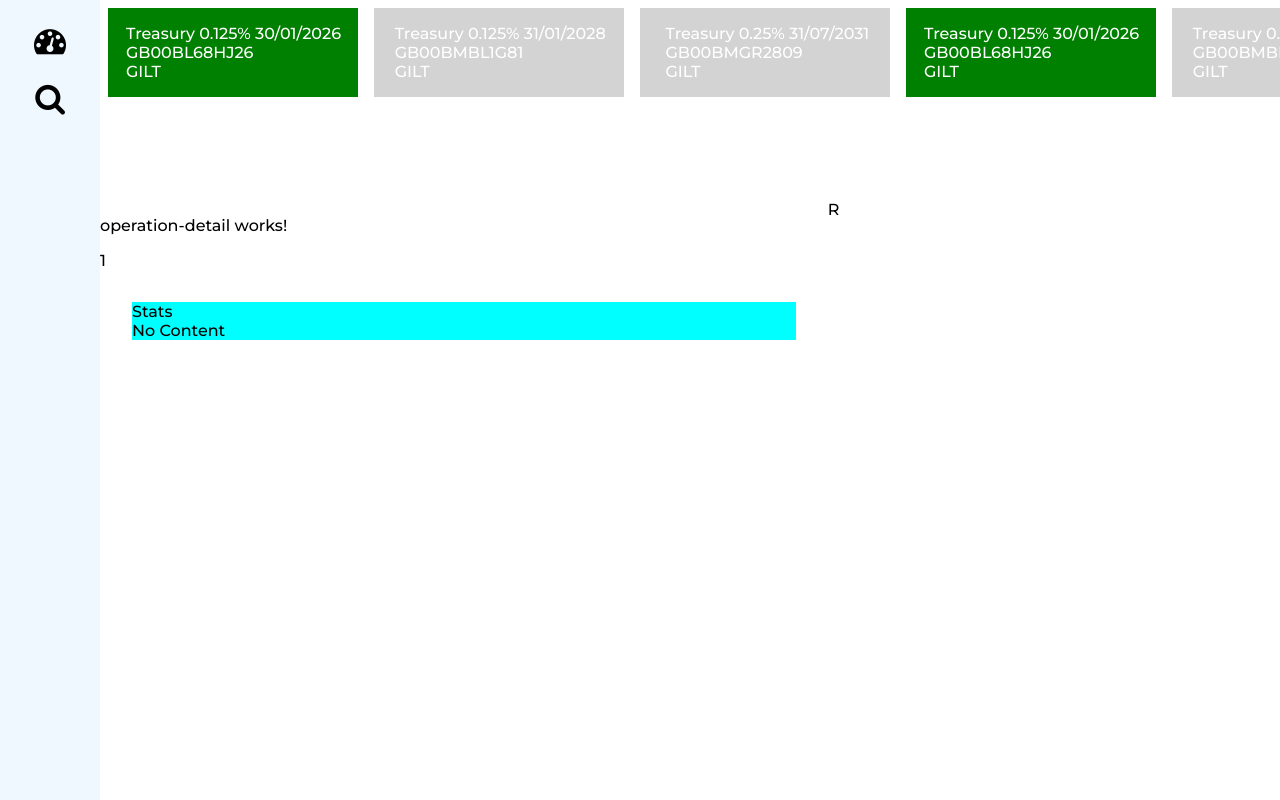
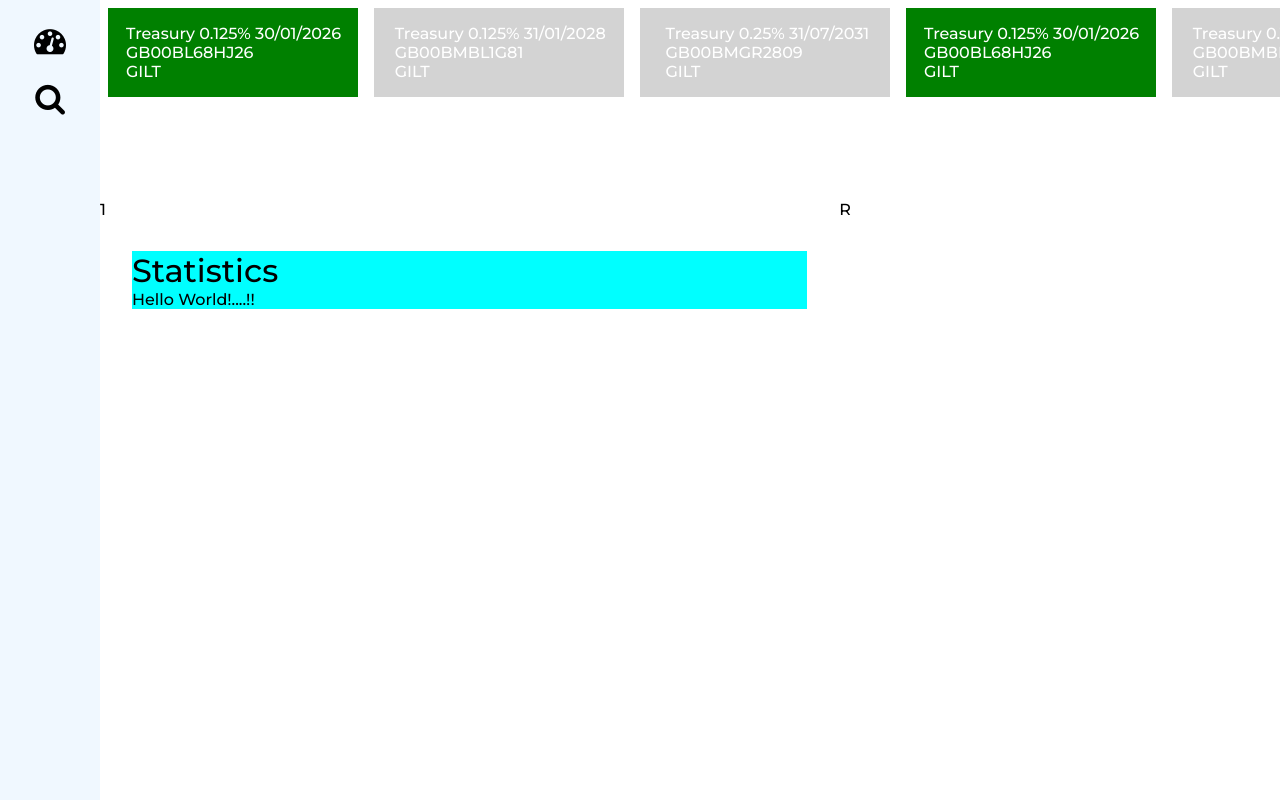
Before and after one commit to peter-breslin/angular-component, an Angular app: page /operation-details/1 in a window 1280 px wide. Built offline with nearby package versions, Linux system fonts and the light colour scheme.

Commit message:
implement widget container component

```diff
--- a/src/app/module/dashboard/features/operation-detail/operation-detail/operation-detail.component.html
+++ b/src/app/module/dashboard/features/operation-detail/operation-detail/operation-detail.component.html
@@ -1,5 +1,9 @@
-<p>operation-detail works!</p>
 
 {{ this?.id }}
 
-<app-widget-container [title]="'Stats'" />
+<app-widget-container [title]="'Statistics'" [contentTemplate]="content" />
+
+
+<ng-template #content>
+    <div>Hello World!....!!</div>
+</ng-template>
--- a/src/app/module/dashboard/features/shared/widget-container/widget-container/widget-container.component.css
+++ b/src/app/module/dashboard/features/shared/widget-container/widget-container/widget-container.component.css
@@ -13,5 +13,5 @@
     padding:0.0rem;
 }
 
-.header { grid-area: header; }
+.header { grid-area: header; font-size: xx-large; }
 .content { grid-area: content; }
```
